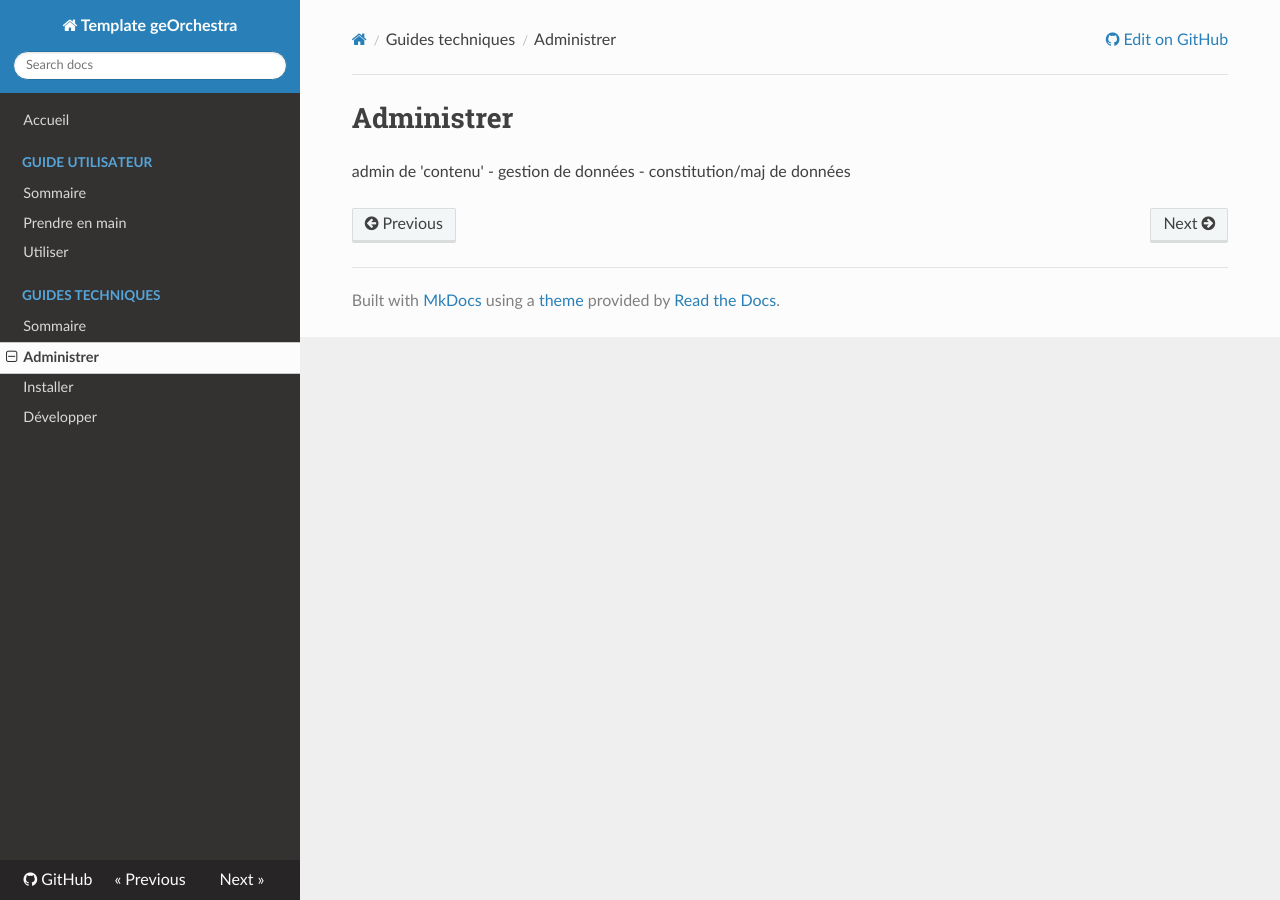
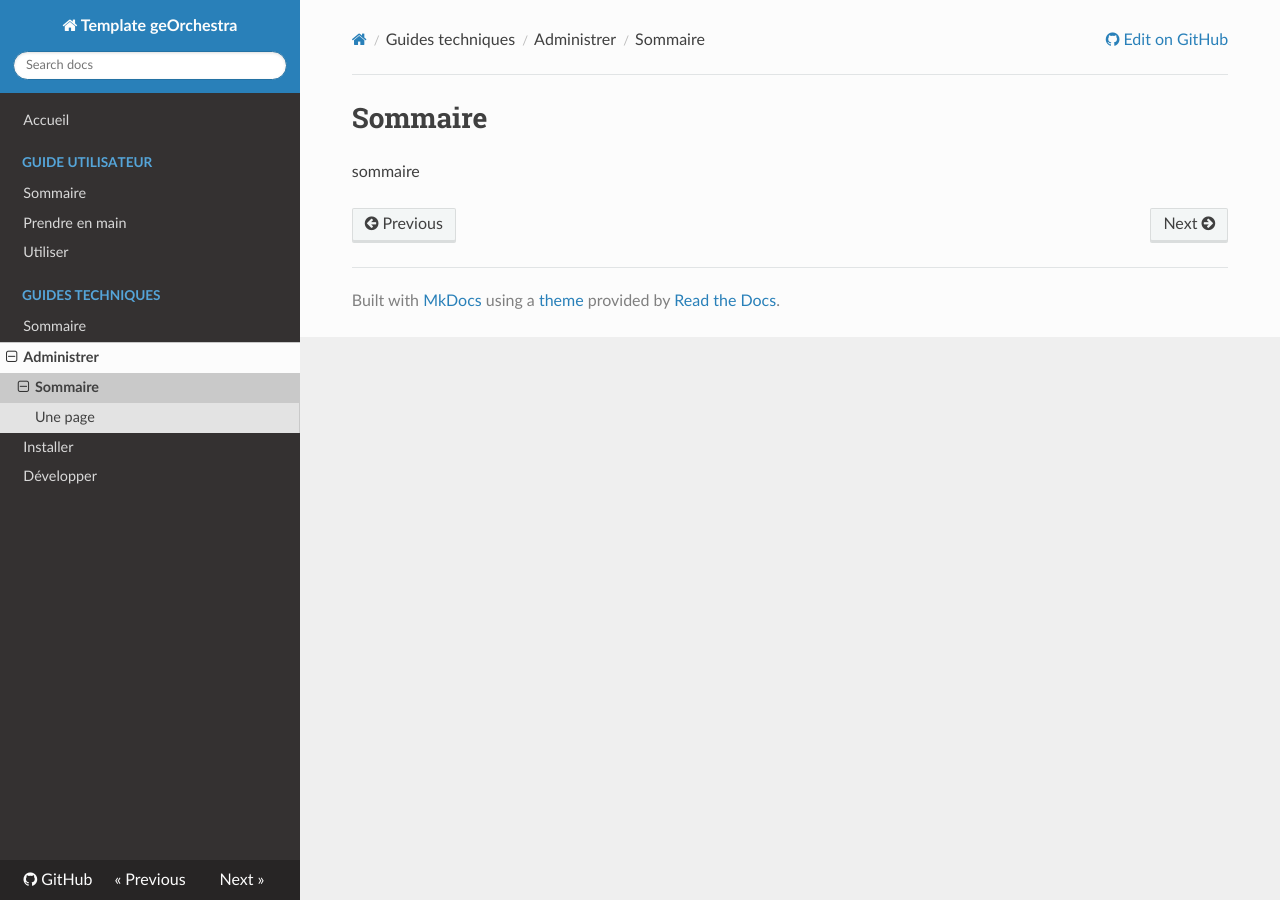
Before and after one commit to georchestra/georchestra_documentation, an MkDocs documentation site: the page built from docs/guides_techniques/administrer/index.md, in a window 1280 px wide. Built offline with MkDocs 1.6.1, drawn with Linux system fonts in a browser that asks for light colours; nearby versions of some CDN libraries.

```diff
--- a/docs/guides_techniques/administrer.md
+++ /dev/null
@@ -1,5 +0,0 @@
-# Administrer
-
-admin de 'contenu'
-- gestion de données
-- constitution/maj de données
--- /dev/null
+++ b/docs/guides_techniques/administrer/index.md
@@ -0,0 +1,4 @@
+# Sommaire
+
+
+sommaire
--- a/mkdocs.yml
+++ b/mkdocs.yml
@@ -25,6 +25,10 @@ nav:
         - Utiliser: guide_utilisateur/utiliser.md
     - Guides techniques:
         - Sommaire: guides_techniques/index.md
-        - Administrer: guides_techniques/administrer.md
+        - Administrer:
+            - guides_techniques/administrer/index.md
+            - guides_techniques/administrer/une_page.md
         - Installer: guides_techniques/installer.md
+            - guides_techniques/installer/index.md
+            - guides_techniques/installer/une_page.md
         - Développer: guides_techniques/developper.md
```
Also changed, not shown: docs/guides_techniques/administrer/une_page.md (added, +4 -0 lines).
